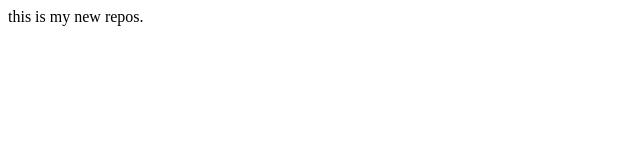
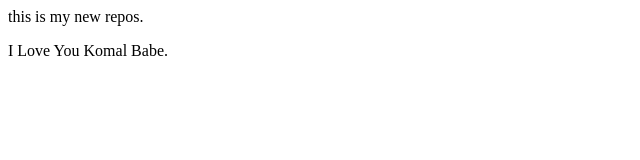
Before and after one commit to kvivekgurjar-rgb/LocalRepo, a plain HTML site: page index.html in a window 1280 px wide. Shown: the whole page, without its empty margins (0-640 px from the left). Drawn offline with Linux system fonts and the light colour scheme.

Commit message:
Add New Paragraph For Future Wife.

```diff
--- a/index.html
+++ b/index.html
@@ -1 +1,2 @@
 <p>this is my new repos.</p>
+<p>I Love You Komal Babe.</p>
```
